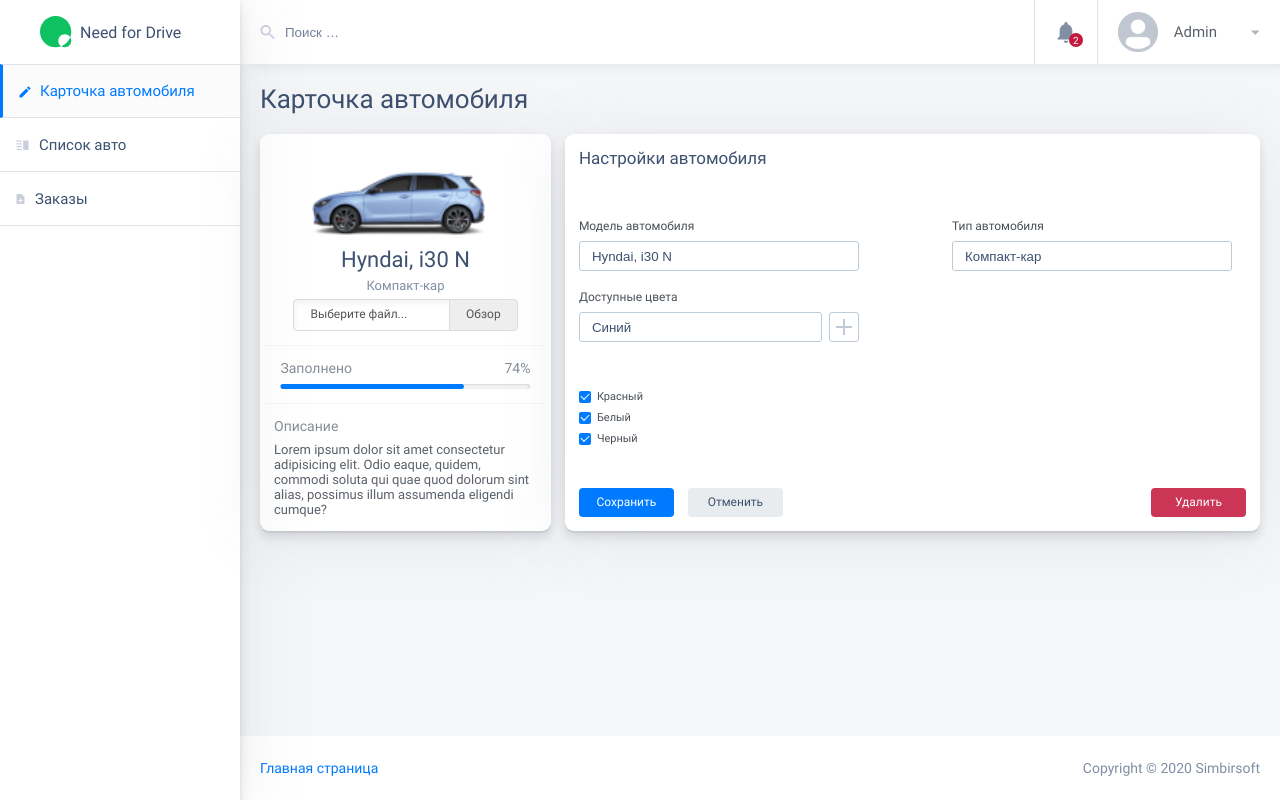
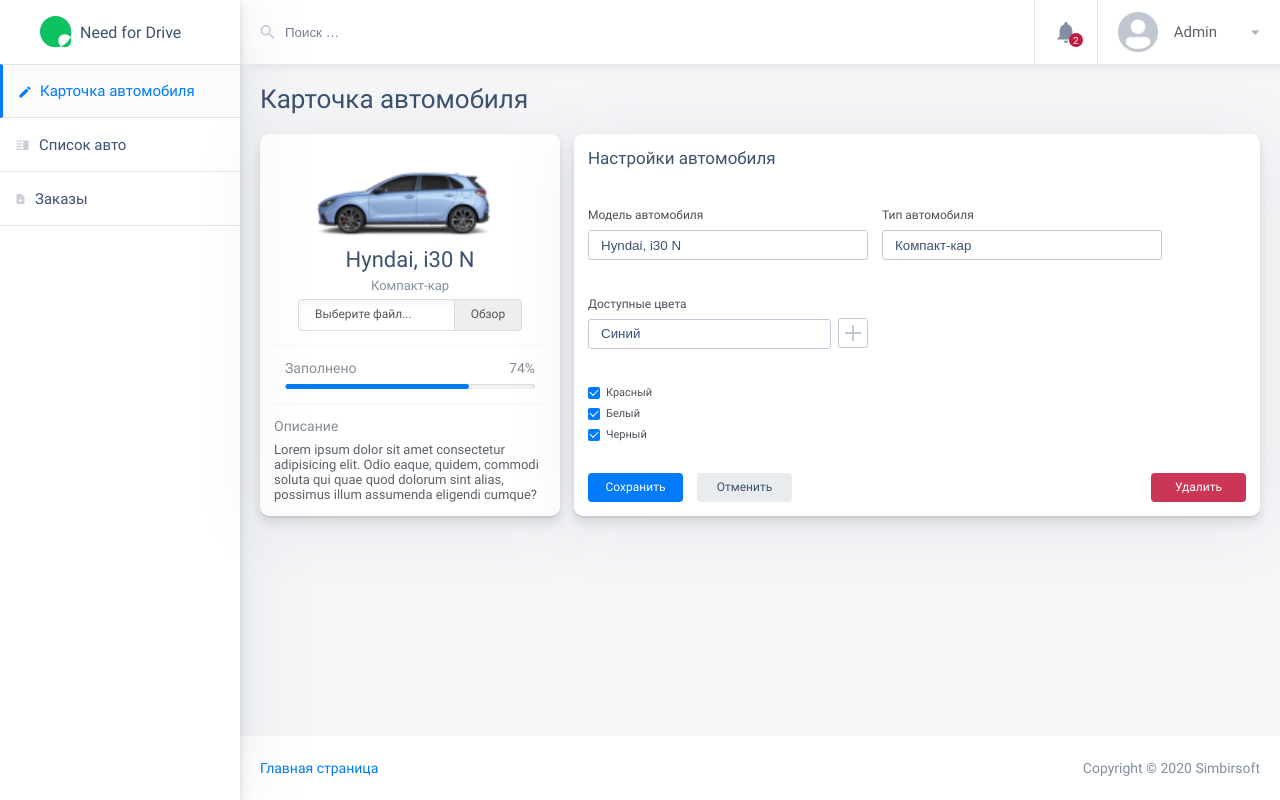
Before and after one commit to PolyantsevYury/need-for-drive, a React (Create React App) app: page /admin/car-setting in a window 1280 px wide. Built offline with nearby package versions, Linux system fonts and the light colour scheme; what react-geocode would draw is missing.

Commit message:
fix inputs positioning in CarSettings, fix adaptive for error page

```diff
--- a/src/components/adminPage/carSetting/CarSetting.js
+++ b/src/components/adminPage/carSetting/CarSetting.js
@@ -64,7 +64,7 @@
           <Formik initialValues={initialValues} onSubmit={onFilterSubmit}>
             <Form className="form-card__form">
               <h4 className="form-card__title">Настройки автомобиля</h4>
-              <div className="form-card__form-items">
+              <div className="form-card__model-inputs">
                 <div className="form-card__form-item">
                   <Text
                     title="Модель автомобиля"
@@ -79,16 +79,12 @@
                     type="text"
                   />
                 </div>
-                <div className="form-card__form-item">
-                  <Text
-                    title="Доступные цвета"
-                    placeholder="Синий"
-                    type="text"
-                  />
-                  <button className="form-card__clr-btn" type="button">
-                    <img src={plusIcon} alt=" " />
-                  </button>
-                </div>
+              </div>
+              <div className="form-card__form-item">
+                <Text title="Доступные цвета" placeholder="Синий" type="text" />
+                <button className="form-card__clr-btn" type="button">
+                  <img src={plusIcon} alt=" " />
+                </button>
               </div>
               <div className="form-card__checkbox">
                 <Checkbox
--- a/src/components/adminPage/carSetting/CarSetting.scss
+++ b/src/components/adminPage/carSetting/CarSetting.scss
@@ -134,10 +134,9 @@
     height: 100%;
   }
 
-  &__form-items {
+  &__model-inputs {
     display: flex;
     flex-wrap: wrap;
-    justify-content: space-between;
   }
 
   &__form-item {
@@ -165,6 +164,12 @@
     margin-top: 14px;
     display: flex;
     justify-content: space-between;
+
+    @media (max-width: $max-mobile) {
+      button {
+        width: 90px;
+      }
+    }
   }
 
   &__checkbox {
--- a/src/components/adminPage/error/Error.scss
+++ b/src/components/adminPage/error/Error.scss
@@ -19,6 +19,10 @@
     font-size: 40px;
     letter-spacing: -2.5px;
     color: #3D5170;
+
+    @media (max-width: $max-mobile) {
+      font-size: 34px;
+    }
   }
 
   &__subtitle {
@@ -27,5 +31,9 @@
     font-size: 18px;
     letter-spacing: -0.5px;
     color: #818EA3;
+
+    @media (max-width: $max-mobile) {
+      font-size: 16px;
+    }
   }
 }
```
